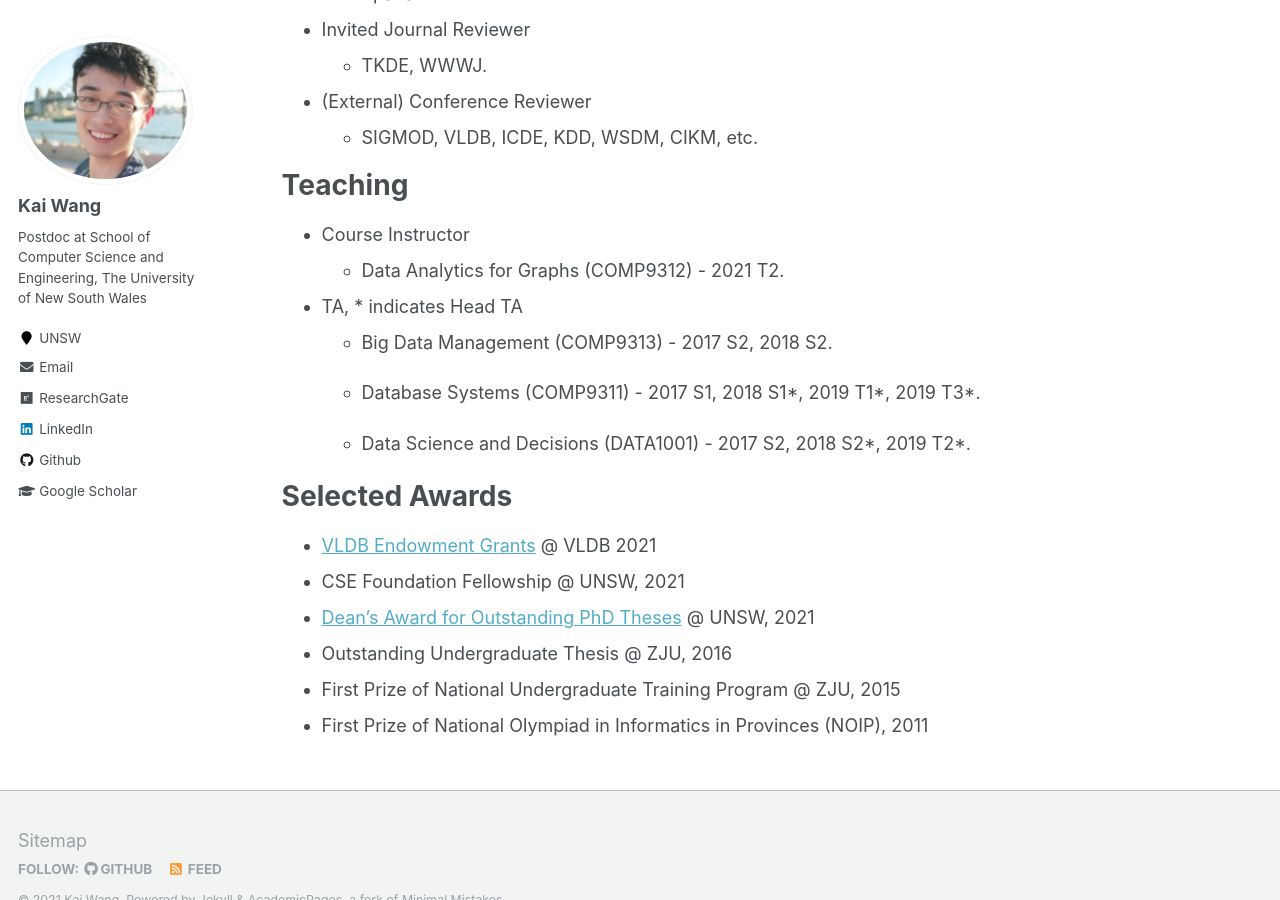
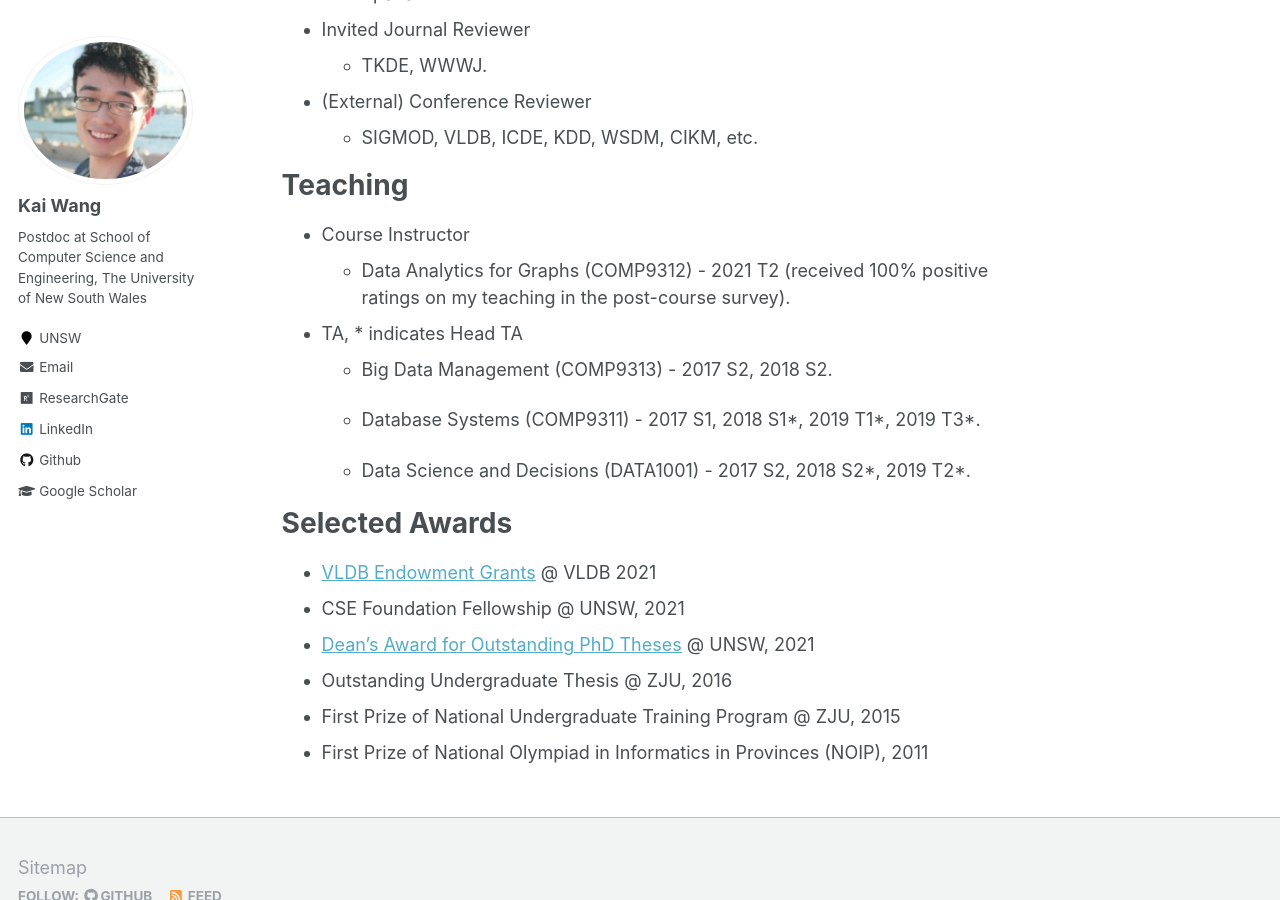
Before and after one commit to cs-kaiwang/cs-kaiwang.github.io, a Jekyll site: the page built from _pages/about.md, in a window 1280 px wide and 900 px high, scrolled down 2632 px. Built offline with Jekyll 4.4.1, drawn with Linux system fonts in a browser that asks for light colours.

Commit message:
Update about.md

```diff
--- a/_pages/about.md
+++ b/_pages/about.md
@@ -60,7 +60,7 @@ Academic Services
 Teaching
 ======
 - Course Instructor
-  - Data Analytics for Graphs  (COMP9312) -  2021 T2.
+  - Data Analytics for Graphs  (COMP9312) -  2021 T2 (received 100% positive ratings on my teaching in the post-course survey).
 
 - TA, * indicates Head TA
   - Big Data Management  (COMP9313) -  2017 S2, 2018 S2.
```
